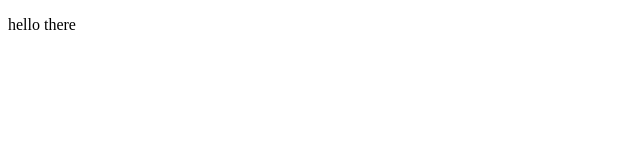
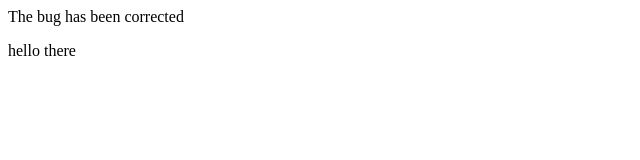
Before and after one commit to HemyDay/git-exercices, a plain HTML site: page index.html in a window 1280 px wide. Shown: the whole page, without its empty margins (0-640 px from the left). Drawn offline with Linux system fonts and the light colour scheme.

Commit message:
navbar bug fixed

```diff
--- a/index.html
+++ b/index.html
@@ -6,7 +6,7 @@
     <title>Document</title>
 </head>
 <body>
-  <nav> </nav>
+  <nav> The bug has been corrected </nav>
   <p> hello there </p>
   <footer> </footer>
 </body>
```
